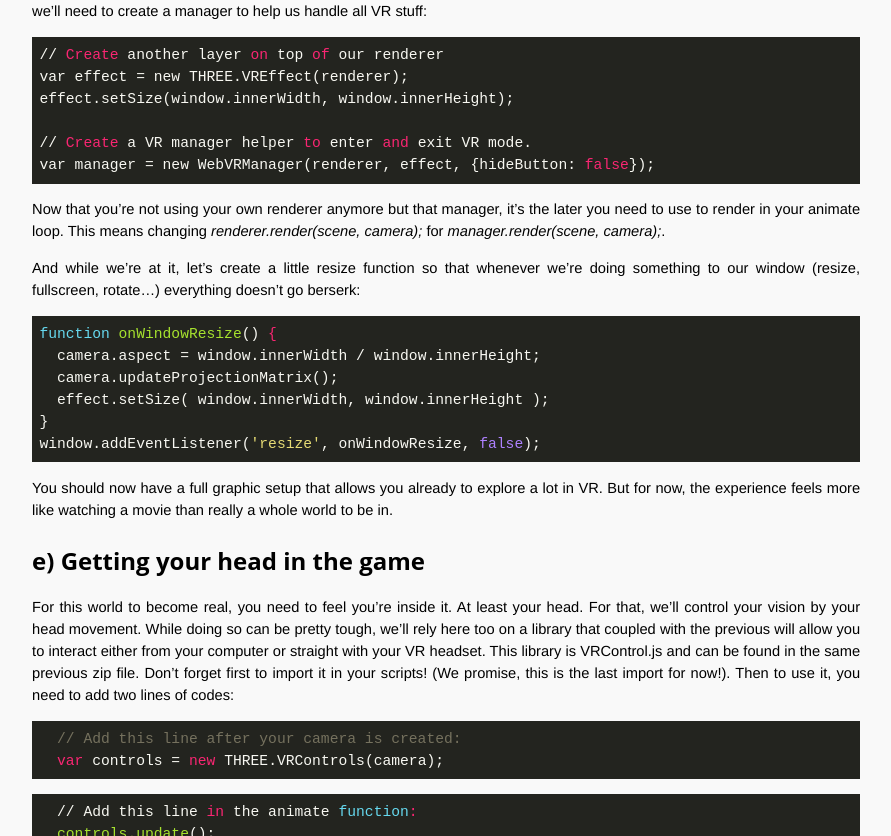
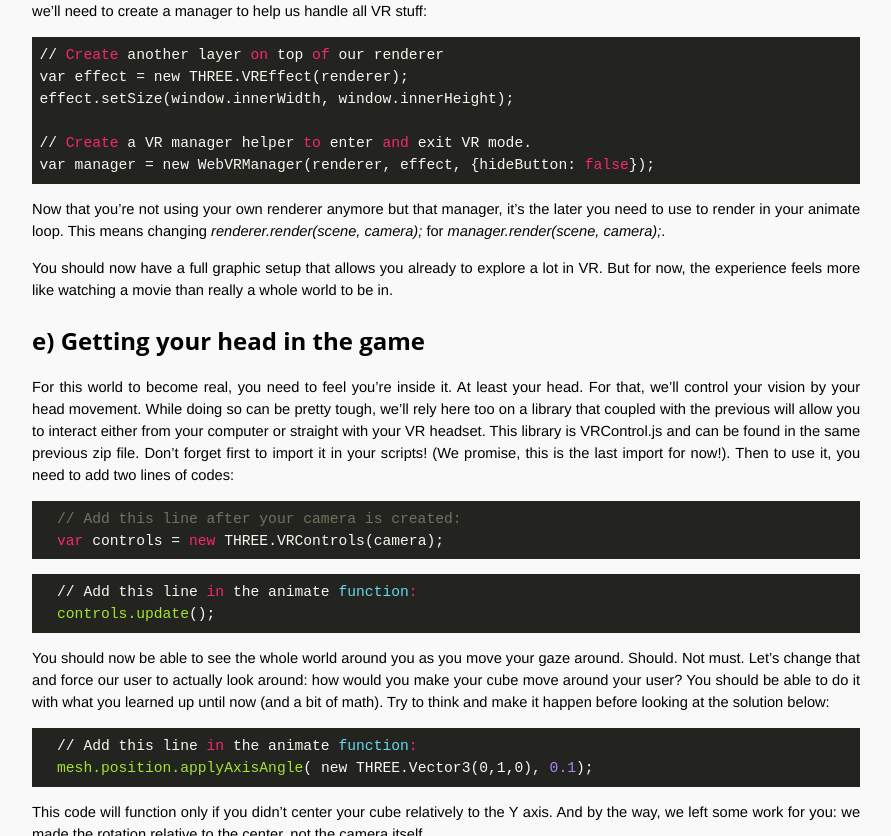
Before and after one commit to OpenTechSchool-Brussels/webVR-for-3D-graphics-and-music, a Jekyll site: the page built from your-3D-scene.markdown, in a window 1280 px wide and 900 px high, scrolled down 5703 px, cut to the strip 0-836 px from the top of the window. Shown: the whole strip, without its empty margins (324-1215 px from the left). Built offline with Jekyll 4.4.1, drawn with Linux system fonts in a browser that asks for light colours; Markdown is read by kramdown in place of the engine named in the settings.

Commit message:
Update your-3D-scene.markdown

````diff
--- a/your-3D-scene.markdown
+++ b/your-3D-scene.markdown
@@ -202,17 +202,6 @@ var manager = new WebVRManager(renderer, effect, {hideButton: false});
 
 Now that you're not using your own renderer anymore but that manager, it's the later you need to use to render in your animate loop. This means changing *renderer.render(scene, camera);* for *manager.render(scene, camera);*.
 
-And while we're at it, let's create a little resize function so that whenever we're doing something to our window (resize, fullscreen, rotate...) everything doesn't go berserk:
-
-```javascript
-function onWindowResize() {
-  camera.aspect = window.innerWidth / window.innerHeight;
-  camera.updateProjectionMatrix();
-  effect.setSize( window.innerWidth, window.innerHeight );
-}
-window.addEventListener('resize', onWindowResize, false);
-```
-
 You should now have a full graphic setup that allows you already to explore a lot in VR. But for now, the experience feels more like watching a movie than really a whole world to be in.
 
 ## e) Getting your head in the game
````
